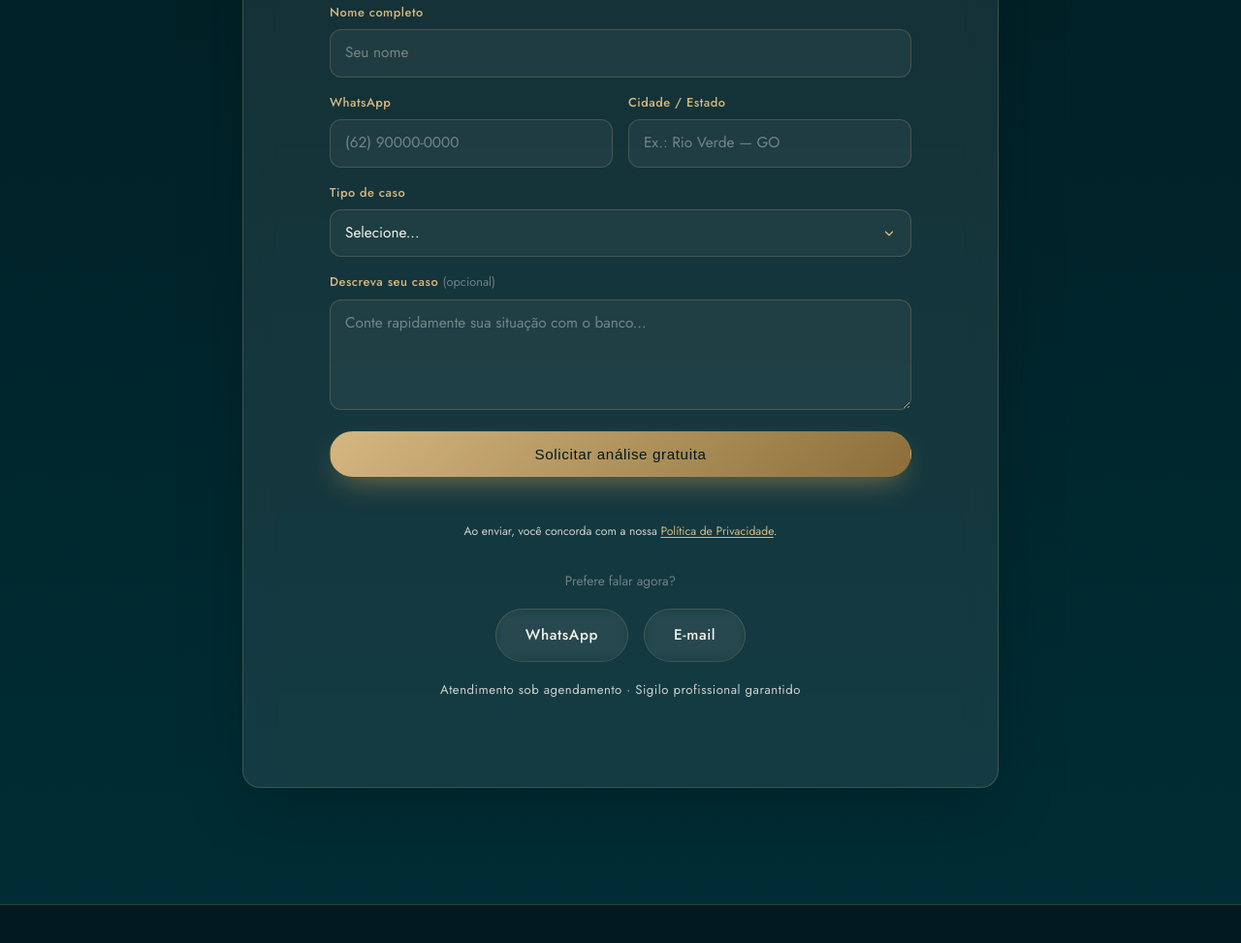
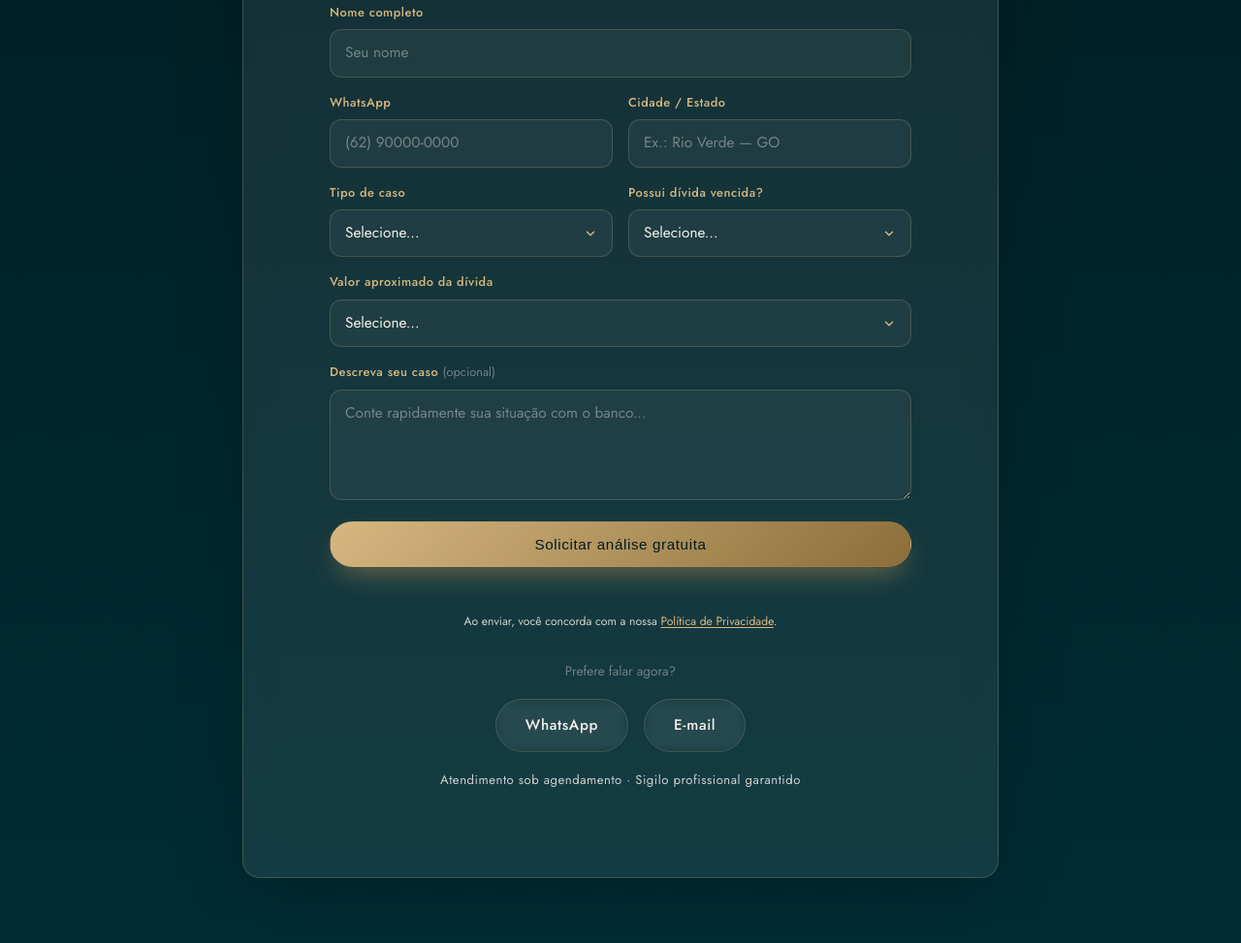
Before and after one commit to matheusribeiroadv/site-institucional, a website: page index.html in a window 1280 px wide. Shown: the part 6616-7589 px from the top of the page at 97% size. Drawn offline with nearby package versions, Linux system fonts and the light colour scheme; animation ran at ten frames a second.

Commit message:
Campos de triagem no formulário (dívida vencida + faixa de valor)

```diff
--- a/index.html
+++ b/index.html
@@ -497,7 +497,7 @@
               <label for="lfCity">Cidade / Estado</label>
               <input id="lfCity" name="city" type="text" placeholder="Ex.: Rio Verde — GO" />
             </div>
-            <div class="field field-full">
+            <div class="field">
               <label for="lfType">Tipo de caso</label>
               <select id="lfType" name="type" required>
                 <option value="" disabled selected>Selecione...</option>
@@ -507,6 +507,25 @@
                 <option>Renegociação de dívida</option>
                 <option>Ação revisional</option>
                 <option>Outro</option>
+              </select>
+            </div>
+            <div class="field">
+              <label for="lfOverdue">Possui dívida vencida?</label>
+              <select id="lfOverdue" name="overdue" required>
+                <option value="" disabled selected>Selecione...</option>
+                <option>Sim</option>
+                <option>Não</option>
+              </select>
+            </div>
+            <div class="field field-full">
+              <label for="lfAmount">Valor aproximado da dívida</label>
+              <select id="lfAmount" name="amount" required>
+                <option value="" disabled selected>Selecione...</option>
+                <option>Até R$ 500 mil</option>
+                <option>R$ 500 mil a R$ 2 milhões</option>
+                <option>R$ 2 a R$ 10 milhões</option>
+                <option>Acima de R$ 10 milhões</option>
+                <option>Prefiro não informar</option>
               </select>
             </div>
             <div class="field field-full">
--- a/script.js
+++ b/script.js
@@ -301,6 +301,8 @@ navLinks.querySelectorAll('a').forEach(a =>
       return null;
     },
     type: v => (!v ? 'Selecione o tipo de caso.' : null),
+    overdue: v => (!v ? 'Informe se possui dívida vencida.' : null),
+    amount: v => (!v ? 'Selecione uma faixa de valor (ou "Prefiro não informar").' : null),
     message: () => null // opcional
   };
 
@@ -348,7 +350,7 @@ navLinks.querySelectorAll('a').forEach(a =>
     if (trap && trap.value) return;
 
     // valida todos os campos; foca o primeiro inválido
-    const order = ['name', 'phone', 'city', 'type'];
+    const order = ['name', 'phone', 'city', 'type', 'overdue', 'amount'];
     let firstBad = null;
     order.forEach(name => { if (!validateField(name) && !firstBad) firstBad = name; });
     if (firstBad) {
@@ -360,7 +362,7 @@ navLinks.querySelectorAll('a').forEach(a =>
 
     const data = {
       name: val('name'), phone: val('phone'), city: val('city'),
-      type: val('type'), message: val('message')
+      type: val('type'), overdue: val('overdue'), amount: val('amount'), message: val('message')
     };
 
     // envia o e-mail direto para a caixa do escritório (sem abrir Gmail/Outlook)
@@ -379,6 +381,8 @@ navLinks.querySelectorAll('a').forEach(a =>
           WhatsApp: data.phone,
           'Cidade/UF': data.city || '—',
           'Tipo de caso': data.type,
+          'Dívida vencida': data.overdue,
+          'Valor aproximado': data.amount,
           'Descrição': data.message || '—'
         })
       });
```
Also changed, not shown: privacidade.html (+2 -2 lines).
